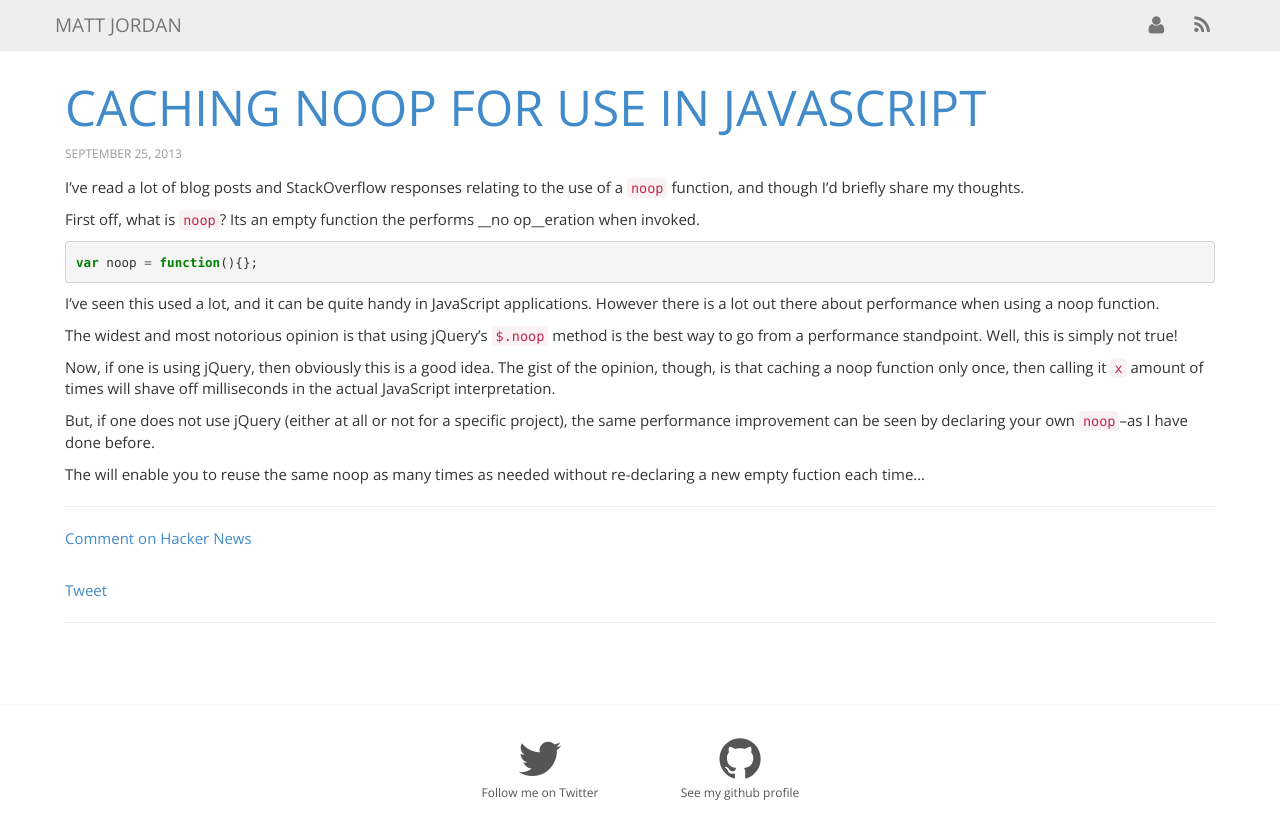
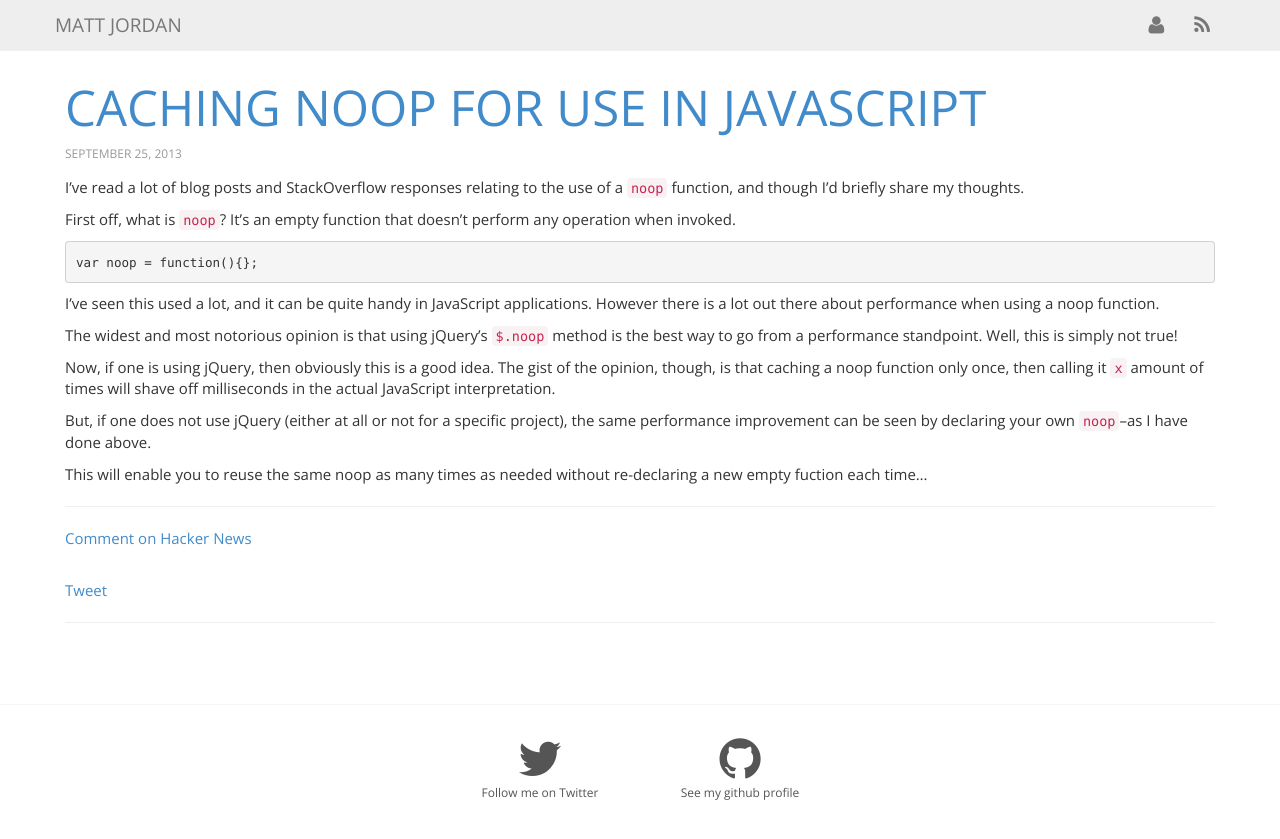
Before and after one commit to mbjordan/mbjordan.github.io, a Jekyll site: the page built from _posts/2013-09-25-noop-caching.md, in a window 1280 px wide. Shown: the top 839 px of the page. Built offline with Jekyll 4.4.1, drawn with Linux system fonts in a browser that asks for light colours; nearby versions of some CDN libraries; comment, search, counter and statistics services are not loaded.

Commit message:
fix some errors

````diff
--- a/_posts/2013-09-25-noop-caching.md
+++ b/_posts/2013-09-25-noop-caching.md
@@ -5,11 +5,9 @@ title: Caching NoOp for use in JavaScript
 
 I've read a lot of blog posts and StackOverflow responses relating to the use of a `noop` function, and though I'd briefly share my thoughts.
 
-First off, what is `noop`? Its an empty function the performs __no op__eration when invoked.
+First off, what is `noop`? It's an empty function that doesn't perform any operation when invoked.
 
-```javascript
-var noop = function(){};
-```
+    var noop = function(){};
 
 I've seen this used a lot, and it can be quite handy in JavaScript applications. However there is a lot out there about performance when using a noop function.
 
@@ -17,9 +15,9 @@ The widest and most notorious opinion is that using jQuery's `$.noop` method is
 
 Now, if one is using jQuery, then obviously this is a good idea. The gist of the opinion, though, is that caching a noop function only once, then calling it `x` amount of times will shave off milliseconds in the actual JavaScript interpretation.
 
-But, if one does not use jQuery (either at all or not for a specific project), the same performance improvement can be seen by declaring your own `noop`--as I have done before.
+But, if one does not use jQuery (either at all or not for a specific project), the same performance improvement can be seen by declaring your own `noop`--as I have done above.
 
-The will enable you to reuse the same noop as many times as needed without re-declaring a new empty fuction each time...
+This will enable you to reuse the same noop as many times as needed without re-declaring a new empty fuction each time...
 
 ---
 
````
